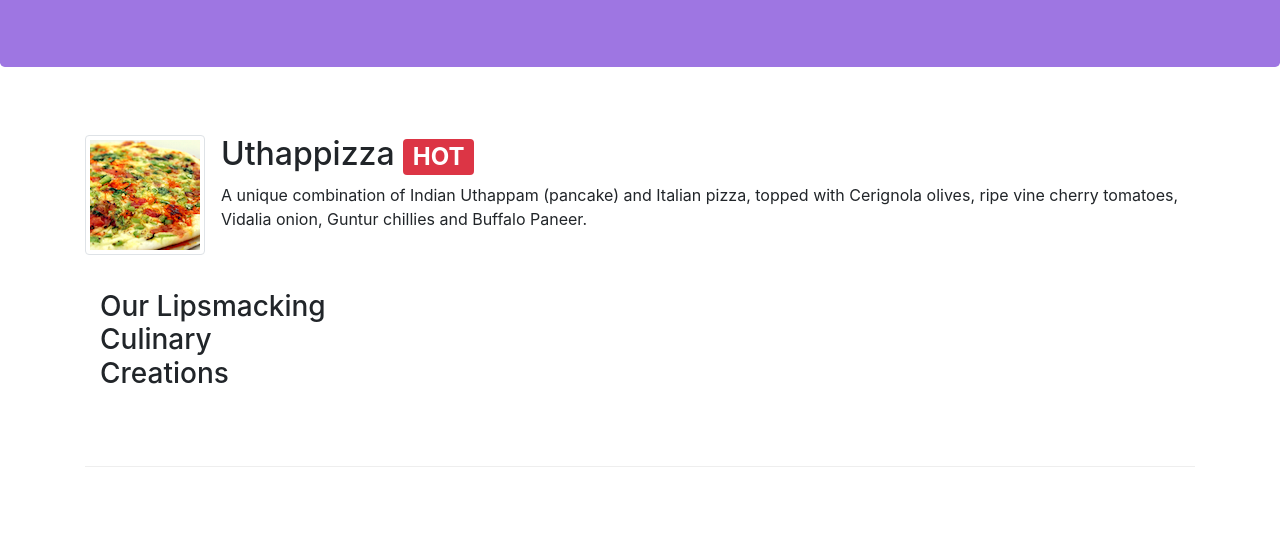
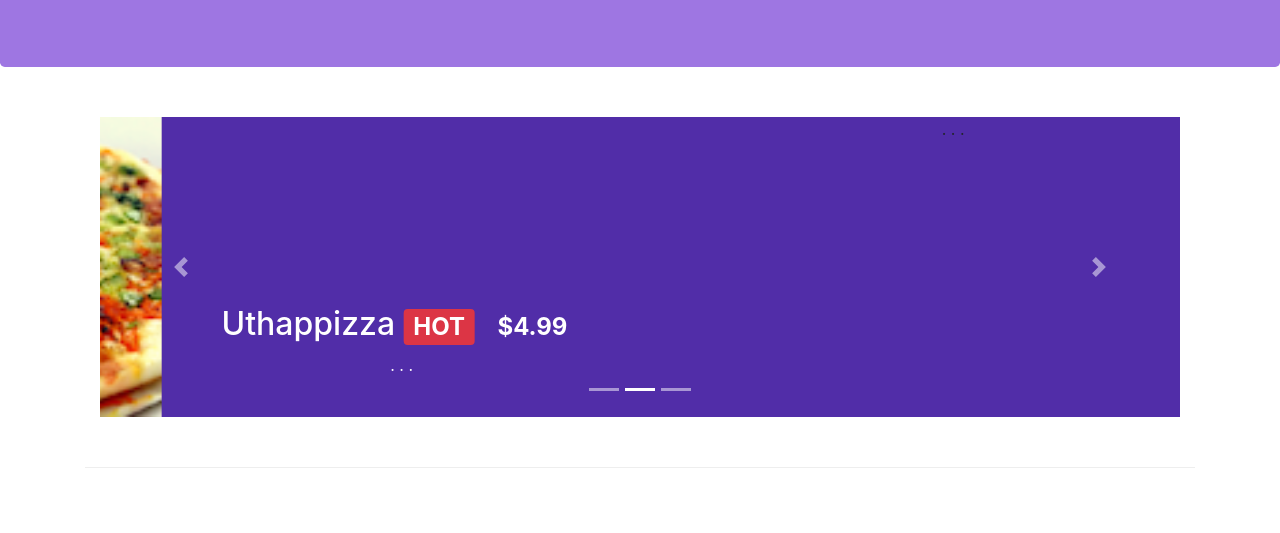
Before and after one commit to Hoangdebug/FER201m, a website: page Bootstrap4/conFusion/index.html in a window 1280 px wide. Shown: the part 267-800 px from the top of the page. Drawn offline with nearby package versions, Linux system fonts and the light colour scheme.

Commit message:
Carousel

```diff
--- a/Bootstrap4/conFusion/css/style.css
+++ b/Bootstrap4/conFusion/css/style.css
@@ -46,3 +46,16 @@ address{
     border-bottom: 1px solid #ddd;
     padding: 10px;
 }
+
+.carousel {
+    background:#512DA8;
+}
+.carousel-item {
+  height: 300px;
+}
+.carousel-item img {
+    position: absolute;
+    top: 0;
+    left: 0;
+    min-height: 300px;
+}
--- a/Bootstrap4/conFusion/index.html
+++ b/Bootstrap4/conFusion/index.html
@@ -109,6 +109,43 @@
 
 
     <div class="container">
+      <div class="row row-content">
+        <div class="col">
+          <div id="mycarousel" class="carousel slide" data-ride="carousel">
+            <div class="carousel-inner" role="listbox">
+              <div class="carousel-item active">
+                  <img class="d-block img-fluid"
+                      src="img/uthappizza.png" alt="Uthappizza">
+                  <div class="carousel-caption d-none d-md-block">
+                      <h2>Uthappizza
+                            <span class="badge badge-danger">HOT</span>
+                            <span class="badge badge-pill badge-default">$4.99</span>
+                            </h2>
+                      . . .
+                  </div>
+              </div>
+              <div class="carousel-item">
+                      . . .
+              </div>
+              <div class="carousel-item">
+                      . . .
+              </div>
+            </div>
+            <ol class="carousel-indicators">
+              <li data-target="#mycarousel" data-slide-to="0" class="active"></li>
+              <li data-target="#mycarousel" data-slide-to="1"></li>
+              <li data-target="#mycarousel" data-slide-to="2"></li>
+            </ol>
+            <a class="carousel-control-prev" href="#mycarousel" role="button" data-slide="prev">
+              <span class="carousel-control-prev-icon"></span>
+            </a>
+            <a class="carousel-control-next" href="#mycarousel" role="button" data-slide="next">
+              <span class="carousel-control-next-icon"></span>
+            </a>
+          </div>
+         </div>
+      </div>
+
       <div class="row row-content align-items-center">
         <div class="col-12 col-sm-4 order-sm-last col-md-3">
           <h3>Our Lipsmacking Culinary Creations</h3>
```
